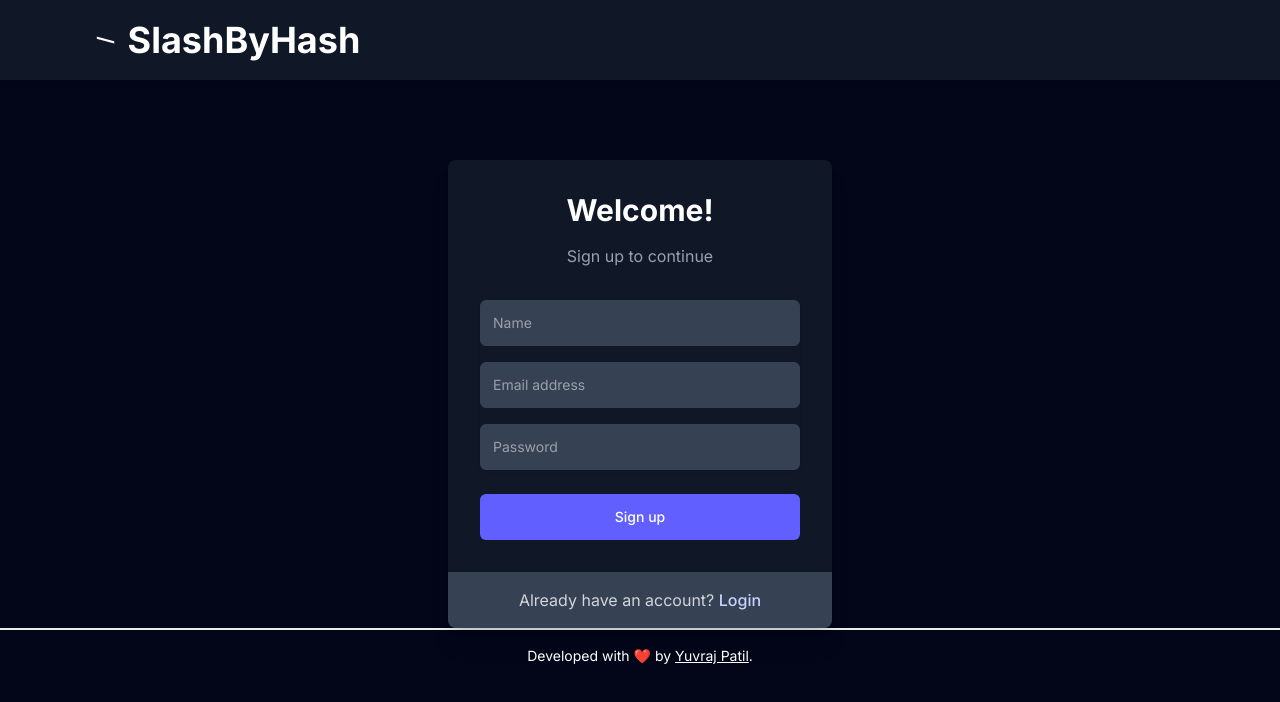
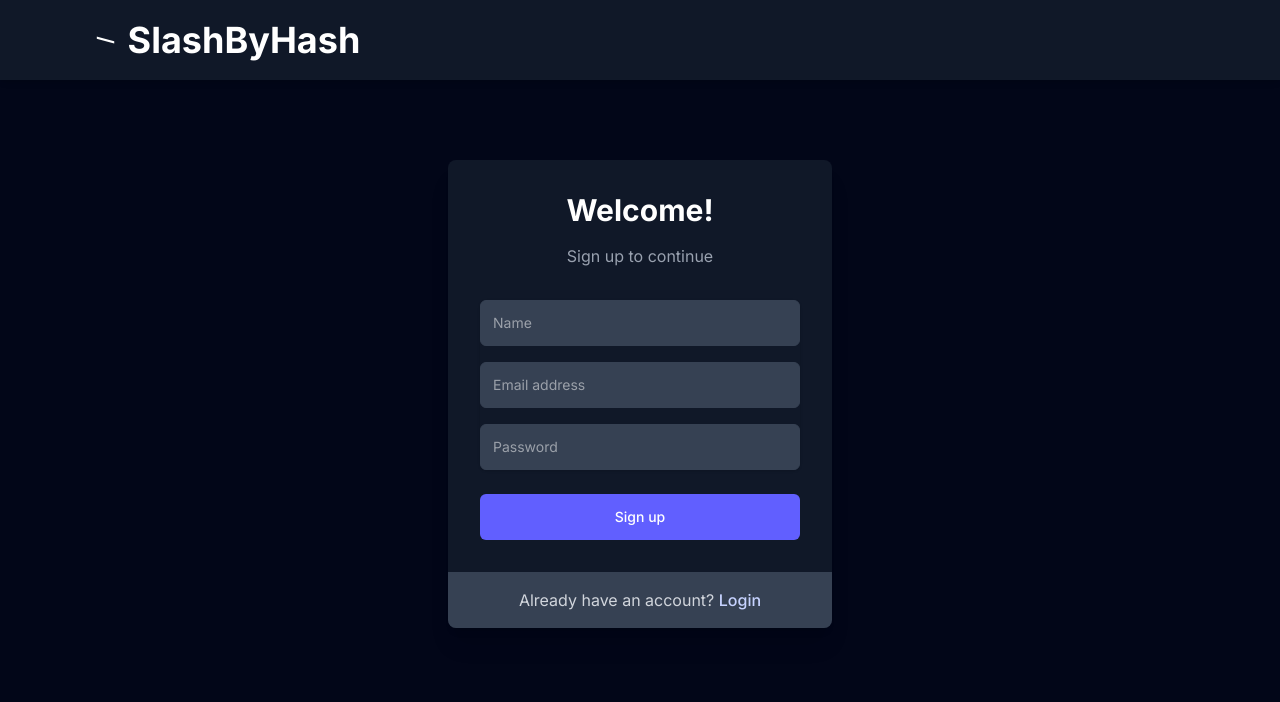
Before and after one commit to yuvrajpatil1/url-shortener, a React (Vite) app in the folder frontend/: page /register in a window 1280 px wide. Shown: the top 702 px of the page. Built offline with nearby package versions, Linux system fonts and the light colour scheme.

Commit message:
footer-added

```diff
--- a/frontend/src/App.jsx
+++ b/frontend/src/App.jsx
@@ -2,7 +2,6 @@ import Home from "./pages/Home";
 import "./App.css";
 import { BrowserRouter, Routes, Route } from "react-router-dom";
 import Navbar from "./components/navBar";
-import Footer from "./components/footer";
 import { Toaster } from "react-hot-toast";
 import { AuthProvider } from "./AuthContext";
 import Login from "./Login";
@@ -18,7 +17,6 @@ function App() {
           <Route path="/login" element={<Login />} />
           <Route path="/register" element={<Register />} />
         </Routes>
-        <Footer />
       </AuthProvider>
       <Toaster />
     </BrowserRouter>
--- a/frontend/src/components/Footer.jsx
+++ /dev/null
@@ -1,15 +0,0 @@
-import React from "react";
-
-function footer() {
-  return (
-    <div className="text-sm text-[white] p-4 border-t-2 border-[#E5EFEB] text-center">
-      Developed with ❤️ by{" "}
-      <a className="underline" href="https://www.linkedin.com/in/yuvrajkpatil">
-        Yuvraj Patil
-      </a>
-      .
-    </div>
-  );
-}
-
-export default footer;
--- a/frontend/src/pages/Home.jsx
+++ b/frontend/src/pages/Home.jsx
@@ -228,6 +228,17 @@ function Home() {
           </div>
         </div>
       )}
+
+      <div className="text-sm bottom-0 text-[white] p-4 border-t-2 border-[#E5EFEB] text-center">
+        Developed with ❤️ by{" "}
+        <a
+          className="underline"
+          href="https://www.linkedin.com/in/yuvrajkpatil"
+        >
+          Yuvraj Patil
+        </a>
+        .
+      </div>
     </div>
   );
 }
```
